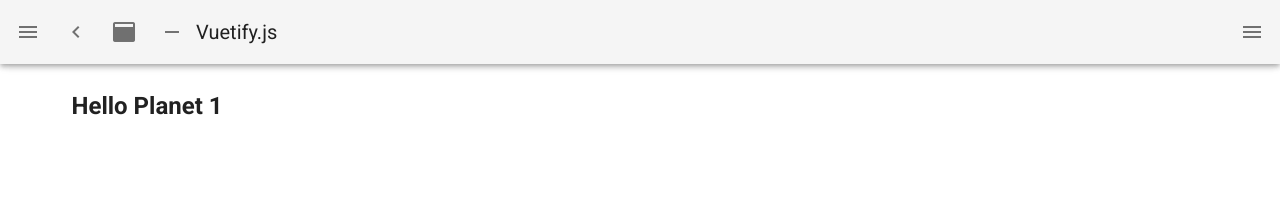
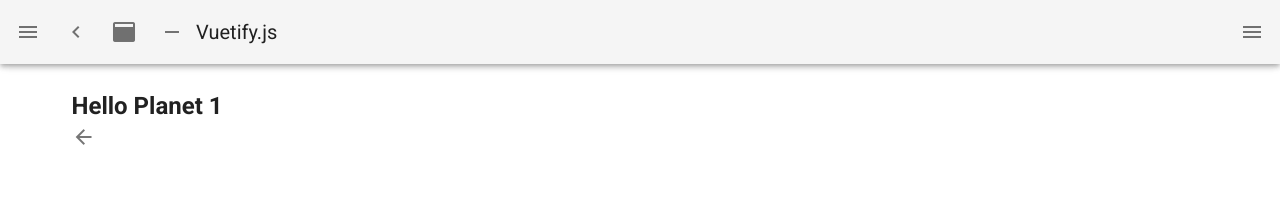
Before and after one commit to Alaa-Rafi-Alothman/Alaa-Vue, a Nuxt app: page /plannets/1 in a window 1280 px wide. Shown: the top 214 px of the page. Built offline with nearby package versions, Linux system fonts and the light colour scheme.

Commit message:
commit 3

```diff
--- a/pages/plannets/_id.vue
+++ b/pages/plannets/_id.vue
@@ -1,11 +1,23 @@
 <template>
   <v-container>
     <h2>Hello Planet {{ this.$route.params.id }}</h2>
+
+
+
+  <button @click="goBack"> <v-icon>mdi-arrow-left</v-icon></button>
+
   </v-container>
 </template>
 
 <script>
+
   export default {
     name: "PlannetsPage",
+
+  methods: {
+    goBack() {
+      this.$router.go(-1); // Goes one step back in browser history
+    }
   }
+}
 </script>
```
